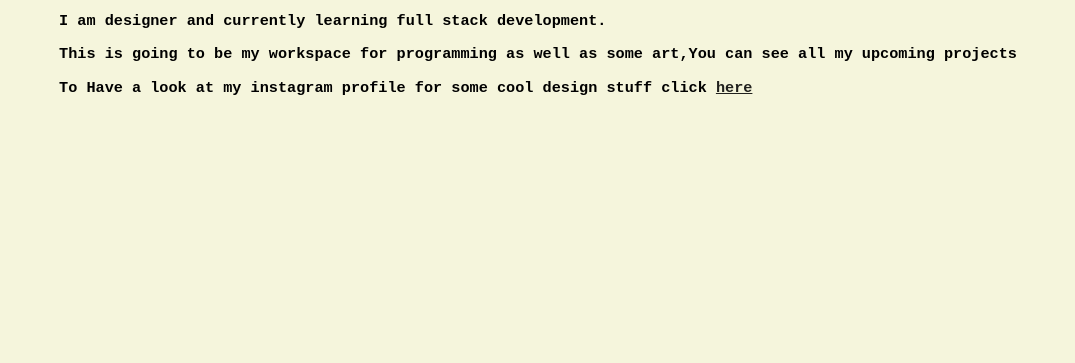
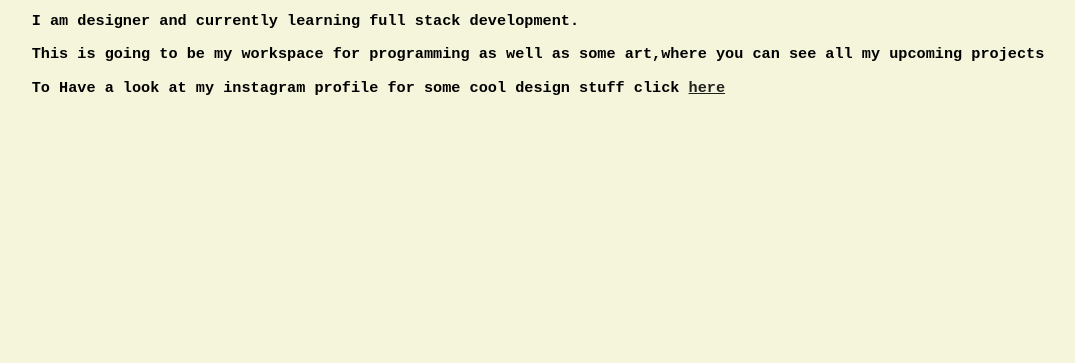
Before and after one commit to Ombabar48/designlife.netlify.com, a plain HTML site: page index.html in a window 1280 px wide. Shown: the part 437-800 px from the top of the page, without its empty margins (102-1177 px from the left). Drawn offline with Linux system fonts and the light colour scheme.

Commit message:
content fix

```diff
--- a/index.html
+++ b/index.html
@@ -12,7 +12,7 @@
              <h1> Om Babar.</h1>
              <h3>I'm 17 years old from Mumbai. </h3>
                <h3> I am designer and currently learning full stack development.</h3>
-                <h3>This is going to be my workspace for programming as well as some art,You can see all my upcoming projects</h3>
+                <h3>This is going to be my workspace for programming as well as some art,where you can see all my upcoming projects</h3>
                 <h3>To Have a look at my instagram profile for some cool design stuff click <a class="link-color" href="https://www.instagram.com/ombabar.x/"> here</h3></a>
             </div>
 
```
